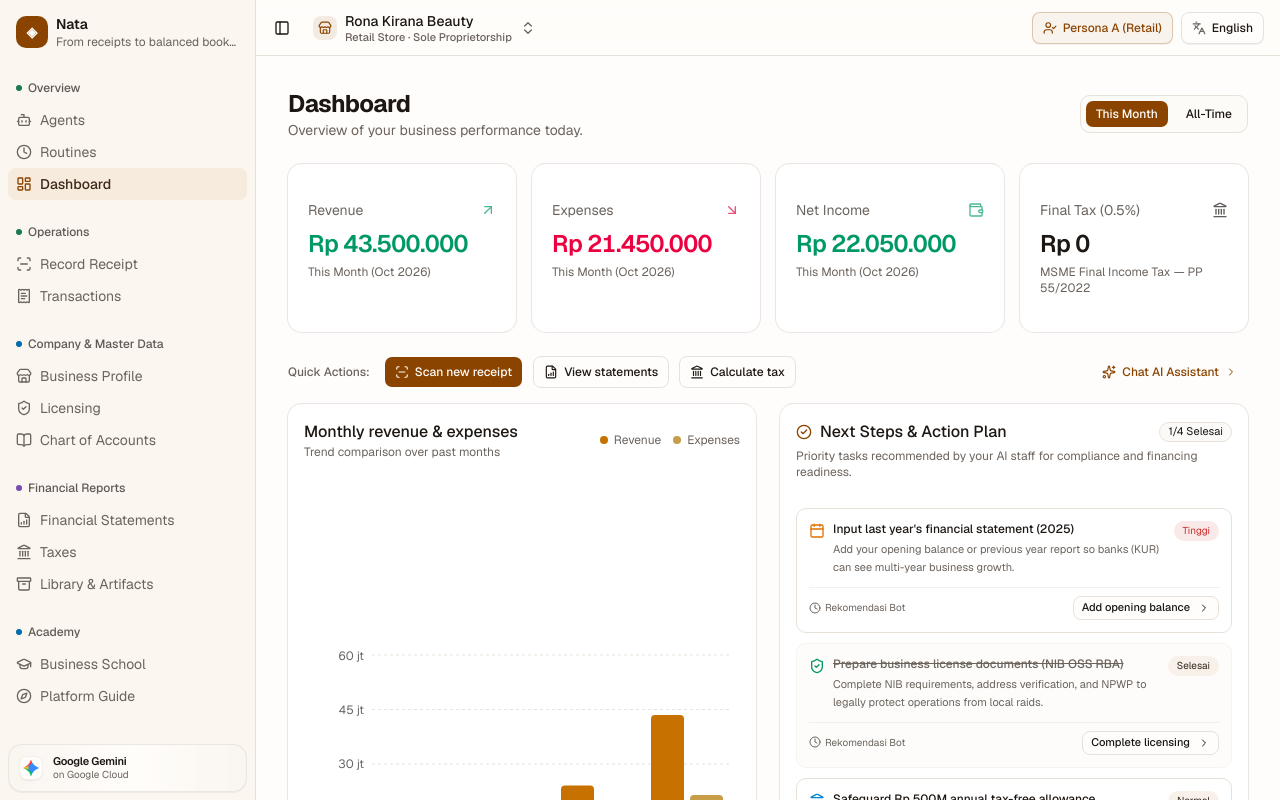
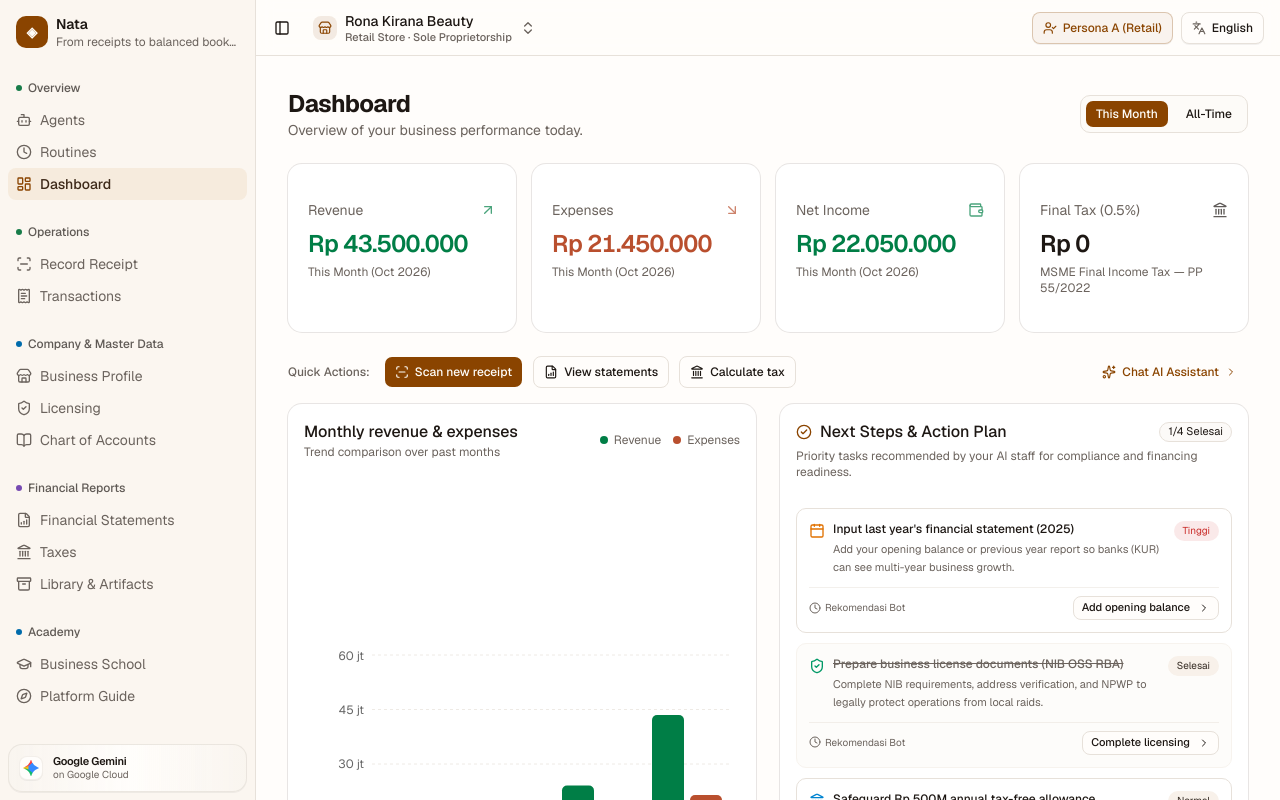
Before and after one commit to okihita/nata, a Next.js app in the folder web/: page /dashboard in a window 1280 px wide. Shown: the top 800 px of the page. Built offline with nearby package versions, Linux system fonts and the light colour scheme.

Commit message:
style(dashboard): harmonize chart and metric colors with emerald revenue and warm terracotta expenses

```diff
--- a/web/src/app/(app)/dashboard/page.tsx
+++ b/web/src/app/(app)/dashboard/page.tsx
@@ -349,7 +349,7 @@ export default function DashboardPage() {
               <div className="h-64 w-full">
                 <ResponsiveContainer width="100%" height="100%">
                   <BarChart data={series} margin={{ left: 4, right: 8, top: 8, bottom: 0 }} barGap={6}>
-                    <CartesianGrid strokeDasharray="3 3" vertical={false} className="stroke-border" />
+                    <CartesianGrid strokeDasharray="3 3" vertical={false} className="stroke-border/70" />
                     <XAxis
                       dataKey="month"
                       tickLine={false}
@@ -367,6 +367,7 @@ export default function DashboardPage() {
                       tickFormatter={(v: number) => `${idr(v / 1_000_000)} jt`}
                     />
                     <RTooltip
+                      cursor={{ fill: "var(--muted)", opacity: 0.35, rx: 6 }}
                       formatter={(value) => idrFull(Number(value))}
                       labelFormatter={(m) =>
                         new Date(`${m}-01`).toLocaleDateString("id-ID", {
@@ -375,8 +376,10 @@ export default function DashboardPage() {
                         })
                       }
                       contentStyle={{
-                        borderRadius: 10,
+                        borderRadius: 12,
                         border: "1px solid var(--border)",
+                        backgroundColor: "var(--popover)",
+                        boxShadow: "0 4px 12px -2px rgba(0, 0, 0, 0.08)",
                         fontSize: 12,
                       }}
                     />
@@ -384,13 +387,15 @@ export default function DashboardPage() {
                       dataKey="revenue"
                       name={copy.dashboard.chartRevenue}
                       fill="var(--chart-1)"
-                      radius={[4, 4, 0, 0]}
+                      radius={[5, 5, 0, 0]}
+                      maxBarSize={32}
                     />
                     <Bar
                       dataKey="expense"
                       name={copy.dashboard.chartExpense}
                       fill="var(--chart-2)"
-                      radius={[4, 4, 0, 0]}
+                      radius={[5, 5, 0, 0]}
+                      maxBarSize={32}
                     />
                   </BarChart>
                 </ResponsiveContainer>
@@ -574,9 +579,9 @@ function Metric({
 }) {
   const toneClass =
     tone === "positive"
-      ? "text-emerald-600"
+      ? "text-[var(--chart-1)]"
       : tone === "negative"
-        ? "text-rose-600"
+        ? "text-[var(--chart-2)]"
         : "text-foreground";
   return (
     <Card>
--- a/web/src/app/globals.css
+++ b/web/src/app/globals.css
@@ -93,11 +93,11 @@
   --input: oklch(0.906 0.012 72);
   --ring: oklch(0.62 0.115 65);
 
-  /* Chart ramp: amber → warm brown, so charts stop rendering grey. */
-  --chart-1: oklch(0.63 0.145 62);
-  --chart-2: oklch(0.72 0.115 82);
-  --chart-3: oklch(0.55 0.09 45);
-  --chart-4: oklch(0.80 0.06 88);
+  /* Chart ramp: Revenue (Emerald) → Expenses (Warm Terracotta). */
+  --chart-1: oklch(0.52 0.13 155);
+  --chart-2: oklch(0.56 0.145 38);
+  --chart-3: oklch(0.55 0.12 245);
+  --chart-4: oklch(0.68 0.12 85);
   --chart-5: oklch(0.42 0.05 60);
 
   --radius: 0.625rem;
@@ -176,10 +176,10 @@ body {
   --border: oklch(1 0 0 / 12%);
   --input: oklch(1 0 0 / 16%);
   --ring: oklch(0.7 0.12 68);
-  --chart-1: oklch(0.78 0.135 68);
-  --chart-2: oklch(0.68 0.1 88);
-  --chart-3: oklch(0.6 0.09 45);
-  --chart-4: oklch(0.85 0.06 92);
+  --chart-1: oklch(0.68 0.14 155);
+  --chart-2: oklch(0.68 0.15 38);
+  --chart-3: oklch(0.65 0.12 245);
+  --chart-4: oklch(0.75 0.1 85);
   --chart-5: oklch(0.5 0.05 60);
   --sidebar: oklch(0.215 0.014 58);
   --sidebar-foreground: oklch(0.97 0.008 75);
```
